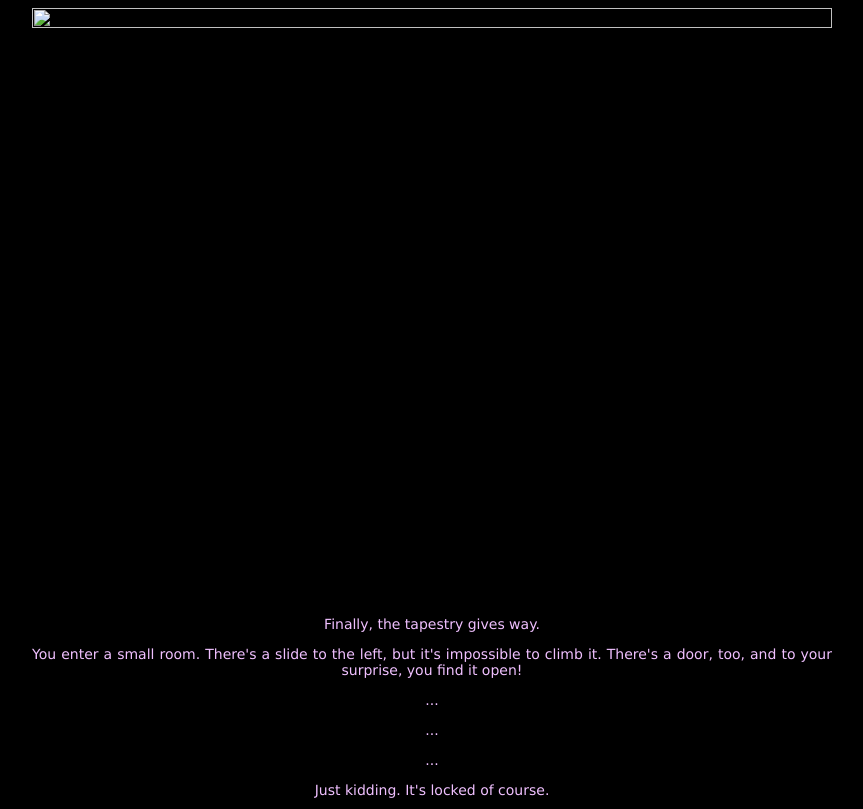
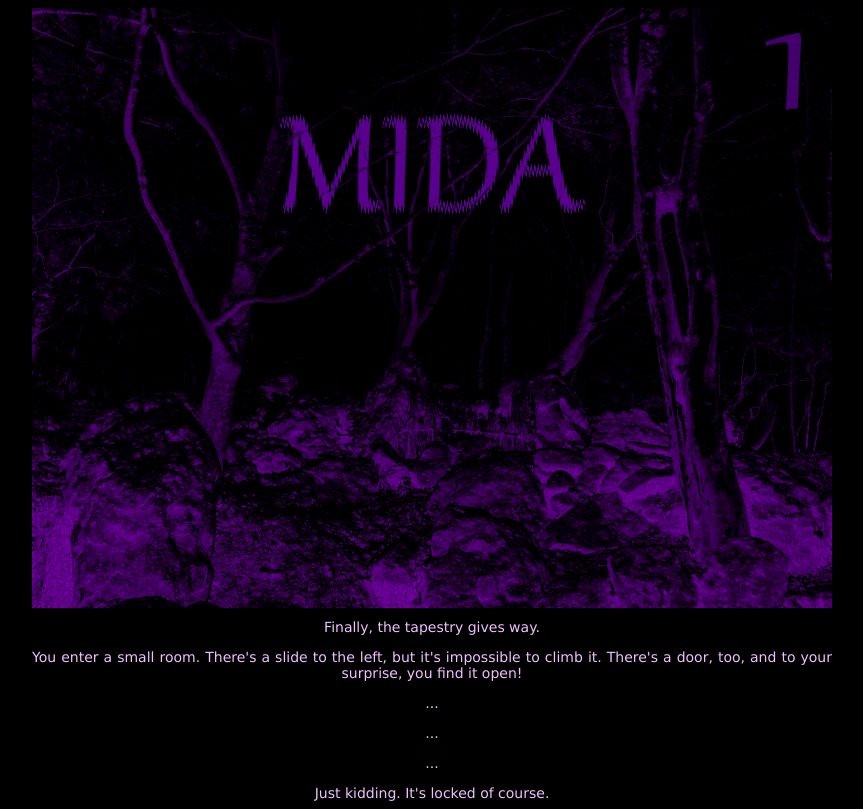
Before and after one commit to cboredLiam/mida, a plain HTML site: page ann/intro.html in a window 1280 px wide. Shown: the whole page, without its empty margins (208-1071 px from the left). Drawn offline with Linux system fonts and the light colour scheme; a script that the page names is missing.

Commit message:
Update intro.html

```diff
--- a/ann/intro.html
+++ b/ann/intro.html
@@ -19,7 +19,7 @@
     </audio>
 
     <div class="center">
-      <img src="baker.jpg" usemap="#figure" width="800" height="600" alt="" />
+      <img src="img/forest.jpg" usemap="#figure" width="800" height="600" alt="" />
       <map name="figure">
         <area
           shape="polygon"
```
